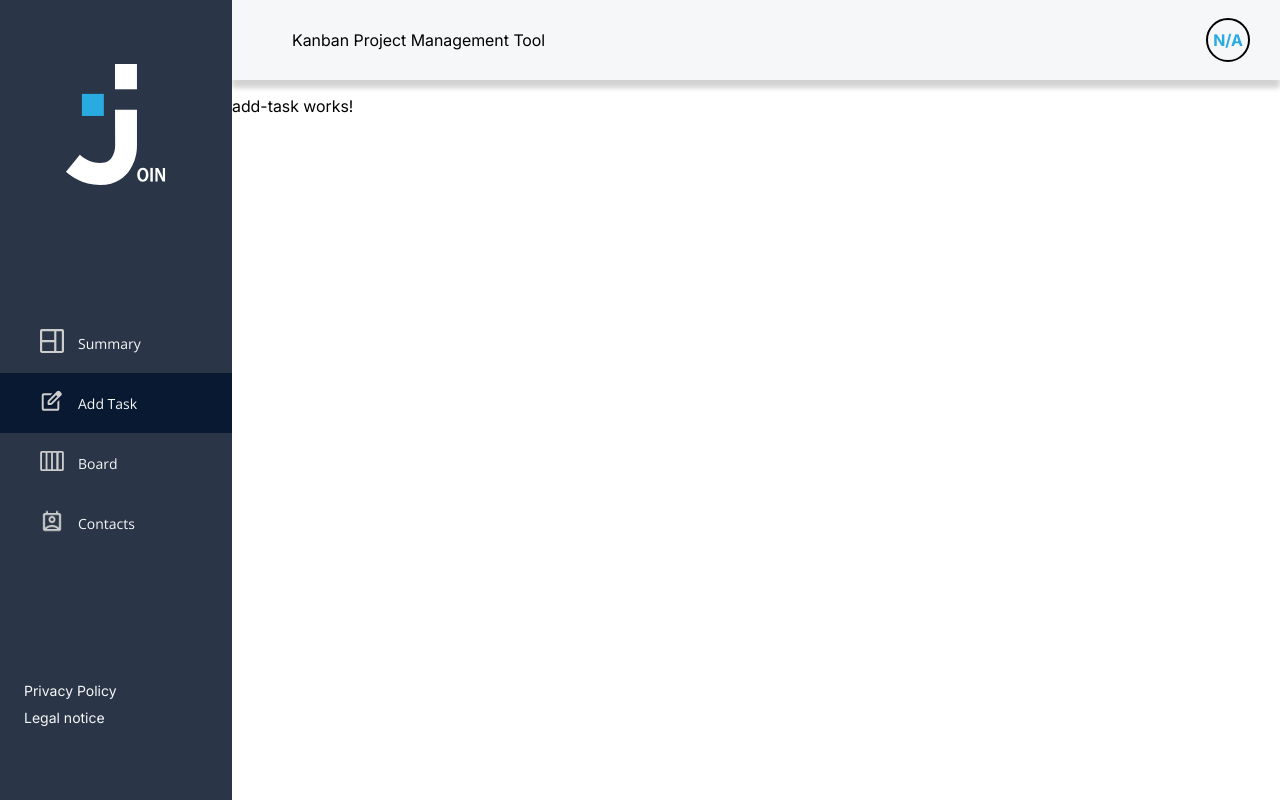
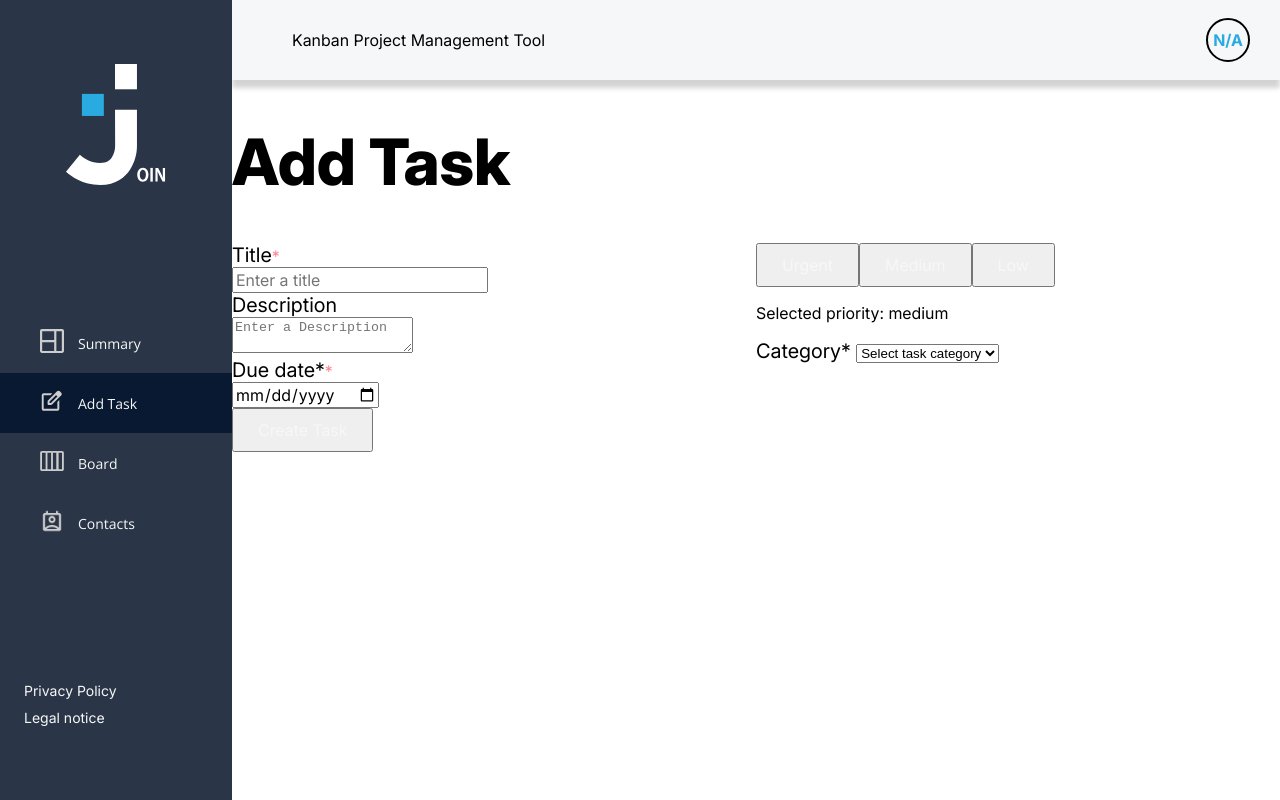
Before and after one commit to Rudibert-Code/join, an Angular app: page /add-task in a window 1280 px wide. Built offline with nearby package versions, Linux system fonts and the light colour scheme; no server answers; the database is empty.

Commit message:
add 'add-task' component

```diff
--- /dev/null
+++ b/src/app/components/add-task-form/add-task-form.html
@@ -0,0 +1,65 @@
+<h1>Add Task</h1>
+
+<form [formGroup]="taskForm">
+  <div class="add-task-form__columns">
+    <div class="add-task-form__left">
+      <div class="add-task-form__title">
+        <label for="title">Title<span class="red">*</span></label>
+        <input type="text" name="title" formControlName="title" placeholder="Enter a title" />
+      </div>
+      <div class="add-task-form__description">
+        <label for="description">Description</label>
+        <textarea
+          name="description"
+          formControlName="description"
+          placeholder="Enter a Description"
+        ></textarea>
+      </div>
+      <div class="add-task-form__due_date">
+        <label for="due_date">Due date*<span class="red">*</span></label>
+        <input type="date" name="due_date" formControlName="due_date" />
+      </div>
+    </div>
+
+    <div class="add-task-form__right">
+      <div class="priority-buttons">
+        <button
+          type="button"
+          [class.active]="taskForm.controls.priority.value === 'urgent'"
+          (click)="setPriority('urgent')"
+        >
+          Urgent
+        </button>
+
+        <button
+          type="button"
+          [class.active]="taskForm.controls.priority.value === 'medium'"
+          (click)="setPriority('medium')"
+        >
+          Medium
+        </button>
+
+        <button
+          type="button"
+          [class.active]="taskForm.controls.priority.value === 'low'"
+          (click)="setPriority('low')"
+        >
+          Low
+        </button>
+      </div>
+
+      <p>Selected priority: {{ taskForm.controls.priority.value }}</p>
+
+      <label>
+        Category*
+        <select formControlName="category">
+          <option value="">Select task category</option>
+          <option value="Technical Tasks">Technical Tasks</option>
+          <option value="User Story">User Story</option>
+        </select>
+      </label>
+    </div>
+  </div>
+
+  <button type="button">Create Task</button>
+</form>
--- /dev/null
+++ b/src/app/components/add-task-form/add-task-form.scss
@@ -0,0 +1,18 @@
+.add-task-form__columns{
+    display: flex;
+    flex-direction: row;
+    font-family: 'Inter', sans-serif;
+    font-size: 20px;
+}
+
+.add-task-form__left,
+.add-task-form__right{
+    flex: 1;
+
+    label{
+        display: block;
+    }
+    .red{
+        color: rgba(255, 129, 144, 1);
+    }
+}
--- /dev/null
+++ b/src/app/components/add-task-form/add-task-form.ts
@@ -0,0 +1,47 @@
+import { Component } from '@angular/core';
+import { FormArray, ReactiveFormsModule, FormControl, FormGroup, Validators } from '@angular/forms';
+
+@Component({
+  selector: 'app-add-task-form',
+  imports: [ReactiveFormsModule],
+  templateUrl: './add-task-form.html',
+  styleUrl: './add-task-form.scss',
+})
+export class AddTaskForm {
+  // contacts = [
+  //   { id: 1, first_name: 'Anna', last_name: 'Müller' },
+  //   { id: 2, first_name: 'Max', last_name: 'Schneider' },
+  //   { id: 3, first_name: 'Lisa', last_name: 'Weber' },
+  // ];
+
+  taskForm = new FormGroup({
+    title: new FormControl('', {
+      nonNullable: true,
+      validators: [Validators.required],
+    }),
+    description: new FormControl(''),
+    due_date: new FormControl('', {
+      nonNullable: true,
+      validators: [Validators.required],
+    }),
+    priority: new FormControl<'urgent' | 'medium' | 'low'>('medium', {
+      nonNullable: true,
+      validators: [Validators.required],
+    }),
+
+    category: new FormControl<'Technical Tasks' | 'User Story' | ''>('', {
+      nonNullable: true,
+      validators: [Validators.required],
+    }),
+
+    // assignedContactIds: new FormControl<number[]>([], {
+    //   nonNullable: true,
+    // }),
+
+    // subtasks: new FormArray<FormControl<string>>([]),
+  });
+
+  setPriority(priority: 'urgent' | 'medium' | 'low') {
+    this.taskForm.controls.priority.setValue(priority);
+  }
+}
--- a/src/app/pages/add-task/add-task.html
+++ b/src/app/pages/add-task/add-task.html
@@ -1 +1 @@
-<p>add-task works!</p>
+<app-add-task-form></app-add-task-form>
--- a/src/app/pages/add-task/add-task.ts
+++ b/src/app/pages/add-task/add-task.ts
@@ -1,8 +1,9 @@
 import { Component } from '@angular/core';
+import { AddTaskForm } from '../../components/add-task-form/add-task-form';
 
 @Component({
   selector: 'app-add-task',
-  imports: [],
+  imports: [AddTaskForm],
   templateUrl: './add-task.html',
   styleUrl: './add-task.scss',
 })
```
Also changed, not shown: src/app/interfaces/task.ts (added, +10 -0 lines), 1 other file (tests, documents, lock files or other folders).
